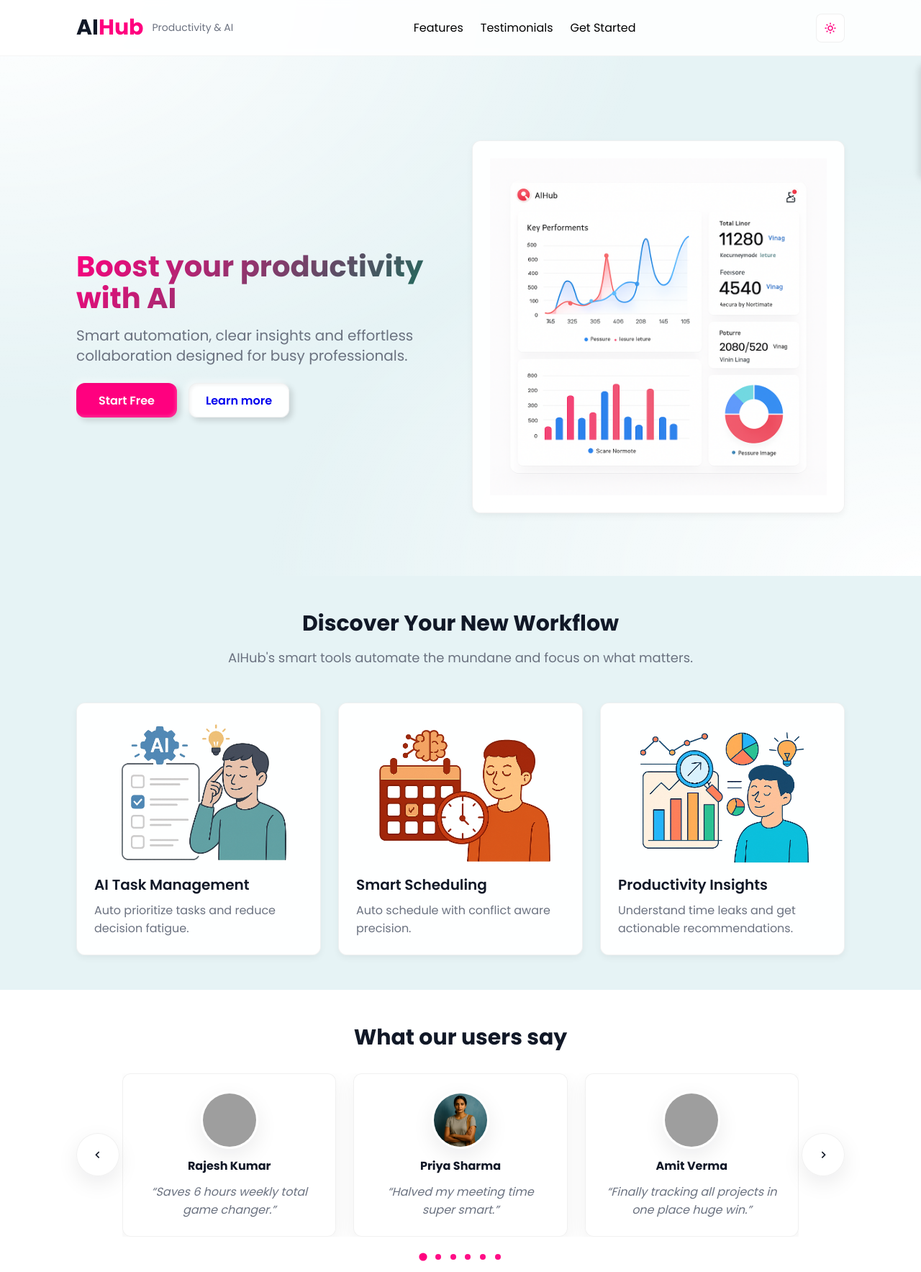
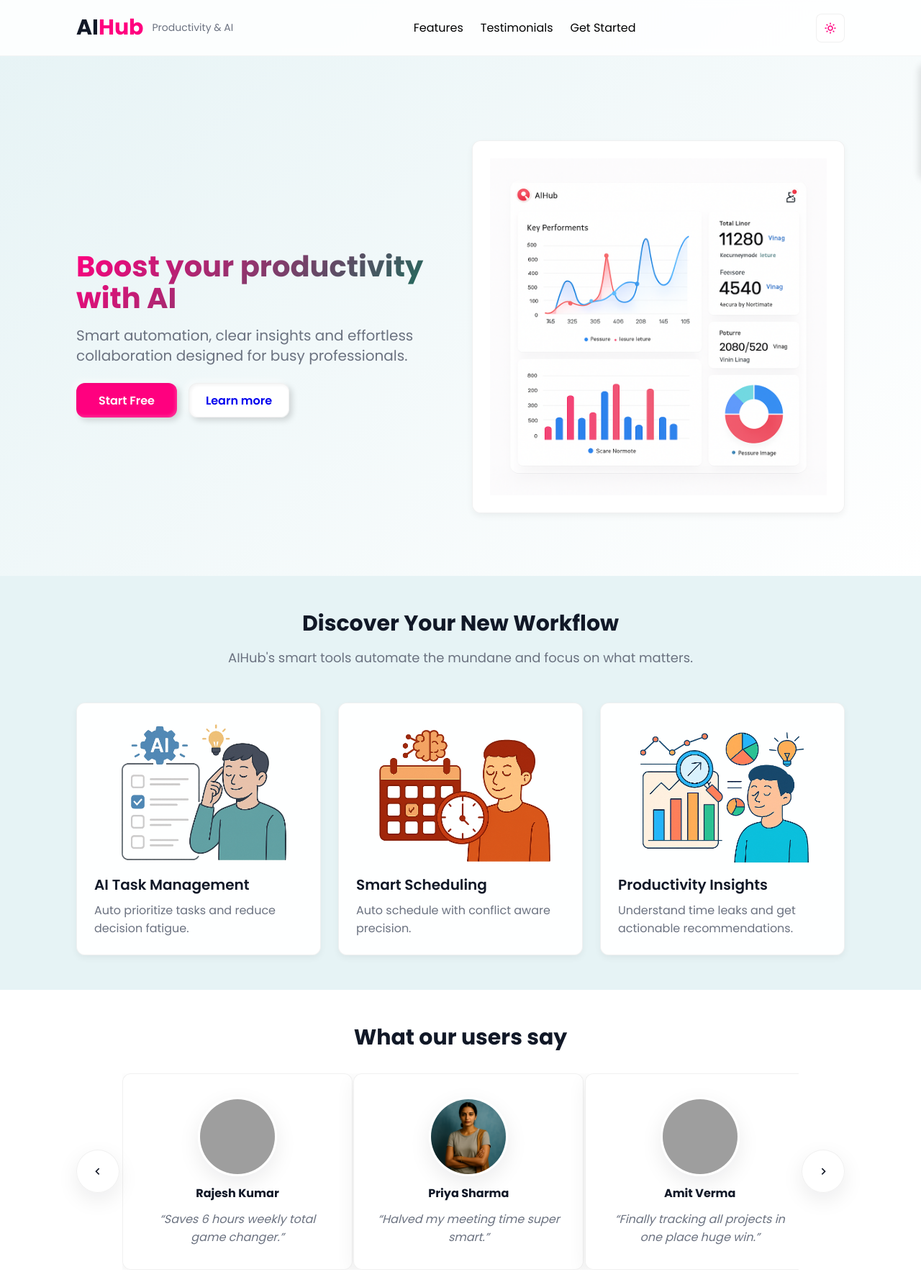
Before and after one commit to ParamveerSingh19/ai-productivity-landing, a plain HTML site: page index.html in a window 1280 px wide. Shown: the top 1767 px of the page at 72% size. Drawn offline with nearby package versions, Linux system fonts and the light colour scheme; grey boxes are pictures that could not be loaded.

Commit message:
Enhance background gradients and improve layout for hero section; adjust padding and image sizes for better visibility and responsiveness

```diff
--- a/style.css
+++ b/style.css
@@ -27,12 +27,13 @@ body {
   -webkit-font-smoothing: antialiased;
   /* ADDED: This will hide any content that overflows horizontally */
   overflow-x: hidden;
-  /* Fix: Ensure a smooth background gradient across the entire page */
-  background-image: radial-gradient(
-      at 0% 0%,
-      var(--bg-from) 0%,
-      transparent 50%
+  /* MODIFIED: Ensure a prominent background gradient across the entire page */
+  background-image: linear-gradient(
+      to bottom,
+      rgba(var(--bg-from-rgb), 0.7),
+      transparent 30vh
     ),
+    radial-gradient(at 0% 0%, var(--bg-from) 0%, transparent 50%),
     radial-gradient(at 100% 100%, var(--bg-to) 0%, transparent 50%),
     linear-gradient(135deg, var(--bg-via), var(--bg-via));
   background-size: cover;
@@ -43,6 +44,7 @@ body {
 /* Light theme */
 body.theme-light {
   --bg-from: #ffffff;
+  --bg-from-rgb: 255, 255, 255;
   --bg-via: #e6f3f5;
   --bg-to: #ffffff;
   --card-bg: rgba(255, 255, 255, 0.95);
@@ -55,12 +57,13 @@ body.theme-light {
   --dropdown-hover-text: #000000;
   --border-color: rgba(0, 0, 0, 0.06);
   --hero-title-color: #000;
-  --hero-title-shadow: none; /* No shadow */
+  --hero-title-shadow: none;
 }
 
 /* Dark theme */
 body.theme-dark {
   --bg-from: #0f172a;
+  --bg-from-rgb: 15, 23, 42;
   --bg-via: #020617;
   --bg-to: #020617;
   --card-bg: rgba(17, 24, 39, 0.92);
@@ -73,7 +76,7 @@ body.theme-dark {
   --dropdown-hover-text: #ffffff;
   --border-color: rgba(255, 255, 255, 0.06);
   --hero-title-color: #fff;
-  --hero-title-shadow: none; /* No shadow */
+  --hero-title-shadow: none;
 }
 
 /* Section backgrounds */
@@ -244,10 +247,17 @@ body.theme-dark .mobile-nav-menu {
   padding-bottom: 40px;
   text-align: center;
   position: relative;
+  /* ADDED: Gradient background for the hero section */
+  background-image: linear-gradient(
+    135deg,
+    var(--bg-via) 0%,
+    var(--bg-from) 100%
+  );
 }
 
 .hero-container {
-  padding-top: 7rem;
+  /* FIXED: Reduced padding on small screens to prevent content overflow. */
+  padding-top: 3rem;
   position: relative;
   z-index: 20;
   display: flex;
@@ -565,9 +575,11 @@ body.theme-dark .feature-card[data-selected="true"] {
 
 .testimonial {
   height: 100%;
+  /* MODIFIED: Increased padding and min-width for larger cards */
   background: var(--card-bg);
   border-radius: 12px;
-  padding: 1.5rem;
+  padding: 2rem;
+  min-width: 320px;
   text-align: center;
   box-shadow: 0 8px 28px rgba(2, 6, 23, 0.06);
   border: 1px solid var(--border-color);
@@ -603,8 +615,9 @@ body.theme-dark .testimonial[data-selected="true"] {
 }
 
 .user-image {
-  width: 66px;
-  height: 66px;
+  /* MODIFIED: Increased size for a more prominent image */
+  width: 90px;
+  height: 90px;
   border-radius: 50%;
   object-fit: cover;
   object-position: center;
@@ -868,8 +881,9 @@ img {
   }
 
   .user-image {
-    width: 80px;
-    height: 80px;
+    /* MODIFIED: Increased size for a more prominent image on desktop */
+    width: 110px;
+    height: 110px;
   }
 
   .feature-image {
@@ -919,6 +933,10 @@ img {
   .hero-text-content {
     margin-bottom: 1.5rem;
   }
+  /* MODIFIED: Adjusted hero-container padding on mobile */
+  .hero-container {
+    padding-top: 1.5rem;
+  }
 }
 
 /* Media query for Small Screens */
```
